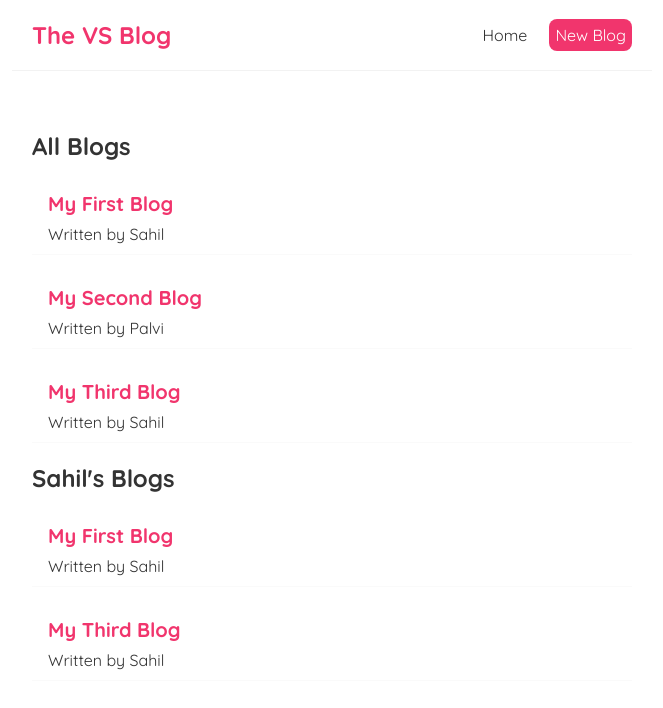
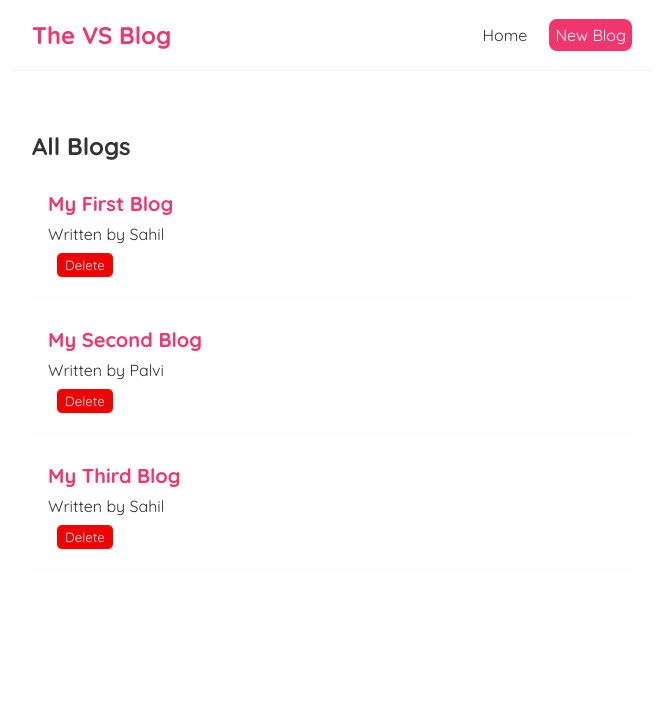
Before and after one commit to sahilquo/Learning-React, a React (Create React App) app: page / in a window 1280 px wide. Shown: the top 708 px of the page, without its empty margins (308-971 px from the left). Built offline with nearby package versions, Linux system fonts and the light colour scheme.

Commit message:
Using functions as props

```diff
--- a/src/BlogList.js
+++ b/src/BlogList.js
@@ -1,4 +1,4 @@
-const BlogList = ({ blogs, title }) => {
+const BlogList = ({ blogs, title, deleteBlog }) => {
     return (
         <div className="blog-list">
             <h2>{title}</h2>
@@ -7,6 +7,7 @@ const BlogList = ({ blogs, title }) => {
                     <div className="blog-preview" key={blog.id}>
                         <h2>{blog.title}</h2>
                         <p>Written by {blog.author}</p>
+                        <button onClick={() => deleteBlog(blog.id)} >Delete</button>
                     </div>
                 ))
             }
--- a/src/Home.js
+++ b/src/Home.js
@@ -9,10 +9,14 @@ const Home = () => {
         { title: 'My Third Blog', body: 'Loremmmmm ipsum.....', author: 'Sahil', id: 3 }
     ])
 
+    const deleteBlog = (blogId) => {
+        const newBlogs = blogs.filter((blog) => blog.id !== blogId);
+        setBlogs(newBlogs);
+    }
+
     return (
         <div className="home">
-            <BlogList blogs={blogs} title="All Blogs" />
-            <BlogList blogs={blogs.filter((blog) => blog.author === 'Sahil')} title="Sahil's Blogs" />
+            <BlogList blogs={blogs} title="All Blogs" deleteBlog={deleteBlog} />
         </div >
     );
 }
--- a/src/index.css
+++ b/src/index.css
@@ -48,3 +48,18 @@
   color: #f1356d;
   margin-bottom: 8px;
 }
+.blog-preview button {
+  margin: 8px;
+  background-color: rgb(238, 4, 4);
+  color: #f2f2f2;
+  border: 1px solid #fafafa;
+  border-radius: 6px;
+  padding-left: 8px;
+  padding-right: 8px;
+  padding-top: 4px;
+  padding-bottom: 4px;
+}
+
+.blog-preview button:hover {
+  background-color: rgb(187, 2, 2);
+}
```
